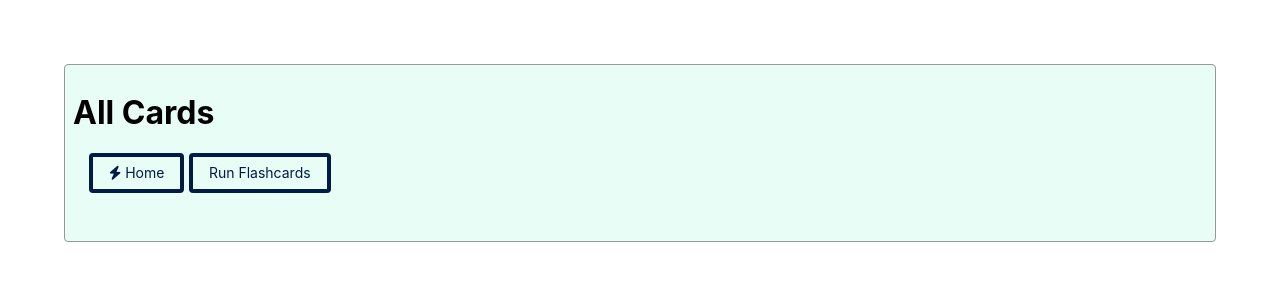
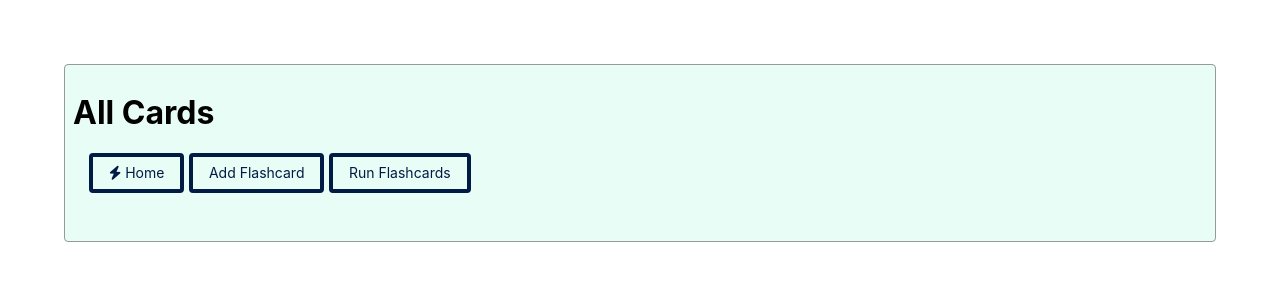
Before and after one commit to Tedfulk/Momentum-Flashcards, a Django app: template templates/cards/card_list.html in a window 1280 px wide. Shown: the part 62-362 px from the top of the page. Run offline with Django 4.2, Linux system fonts and the light colour scheme; the template is opened without the code that fills it, so the values that code supplies are empty; some libraries are stand-ins or nearby versions.

Commit message:
added flashcards to card_list

```diff
--- a/templates/cards/card_list.html
+++ b/templates/cards/card_list.html
@@ -6,6 +6,7 @@
   <h1>All Cards</h1>
   <div class="button ph3 mb4">
   <a class="f6 link dim br2 ba bw2 ph3 pv2 mb2 dib navy" href="{% url 'home' %}"><i class="fa-solid fa-bolt"></i> Home</a>
+  <a class="f6 link dim br2 ba bw2 ph3 pv2 mb2 dib navy"href="{% url 'add_card' pk=deck.pk %}">Add Flashcard</a>
   <a class="f6 link dim br2 ba bw2 ph3 pv2 mb2 dib navy"href="{% url 'run_deck' deck_pk=deck.pk %}">Run Flashcards</a>
   </div>
   <div>
```
